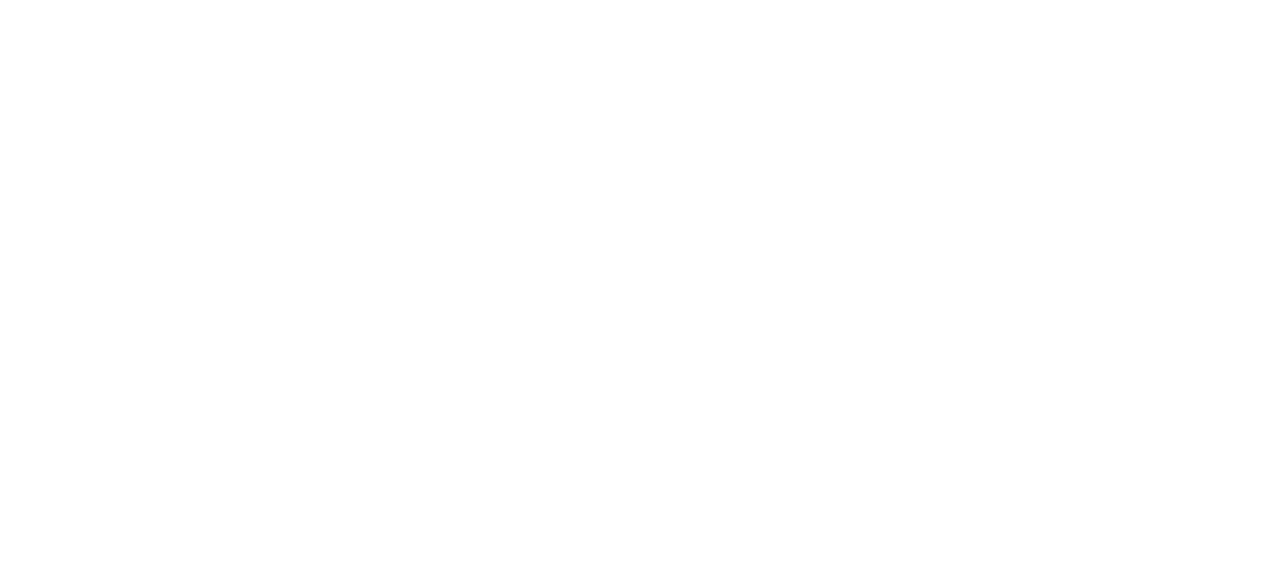
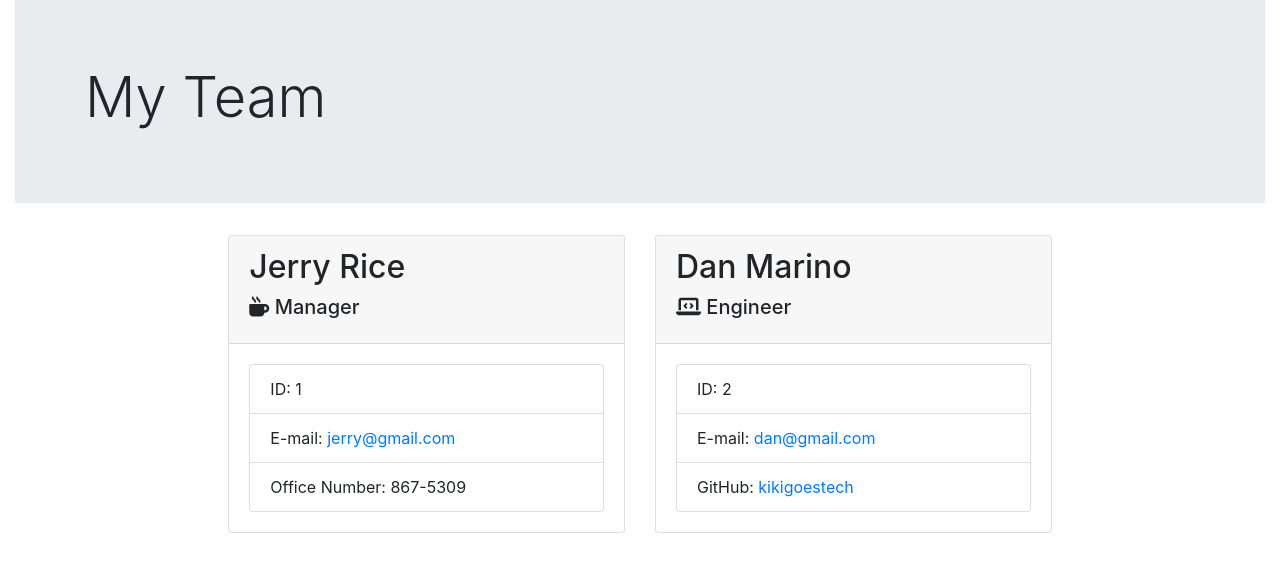
Before and after one commit to kikigoestech/Team-Profile-Generator, a plain HTML site: page disst/index.html in a window 1280 px wide. Drawn offline with nearby package versions, Linux system fonts and the light colour scheme.

Commit message:
card for manager/engineer made

```diff
--- a/disst/index.html
+++ b/disst/index.html
@@ -12,3 +12,48 @@
     <link rel="stylesheet" href="style.css" />
     <title>Team Profile</title>
 </head>
+
+<body>
+
+    <div class="container-fluid">
+        <div class="jumbotron jumbotron-fluid">
+            <div class="container">
+
+                <h1 class="display-4">My Team</h1>
+
+            </div>
+        </div>
+
+        <div class="row justify-content-center main">
+
+            <div class="col-md-4">
+                <div class="card">
+                    <div class="card-header">
+                        <h2>Jerry Rice</h2>
+                        <h5 class="card-title"><i class="fa-solid fa-mug-hot"></i> Manager</h5>
+                    </div>
+                    <div class="card-body">
+                        <ul class="list-group">
+                            <li class="list-group-item">ID: 1</li>
+                            <li class="list-group-item">E-mail: <a href="mailto:jerry@gmail.com.com">jerry@gmail.com</a></li>
+                            <li class="list-group-item">Office Number: 867-5309</li>
+                        </ul>
+                    </div>
+                </div>
+            </div>
+
+            <div class="col-md-4">
+                <div class="card">
+                    <div class="card-header">
+                        <h2>Dan Marino</h2>
+                        <h5 class="card-title"><i class="fa-solid fa-laptop-code"></i> Engineer</h5>
+                    </div>
+                    <div class="card-body">
+                        <ul class="list-group">
+                            <li class="list-group-item">ID: 2</li>
+                            <li class="list-group-item">E-mail: <a href="mailto:duo@gundam.com">dan@gmail.com</a></li>
+                            <li class="list-group-item">GitHub: <a href="https://github.com/kikigoestech" target="_blank">kikigoestech</a></li>
+                        </ul>
+                    </div>
+                </div>
+            </div>
```
